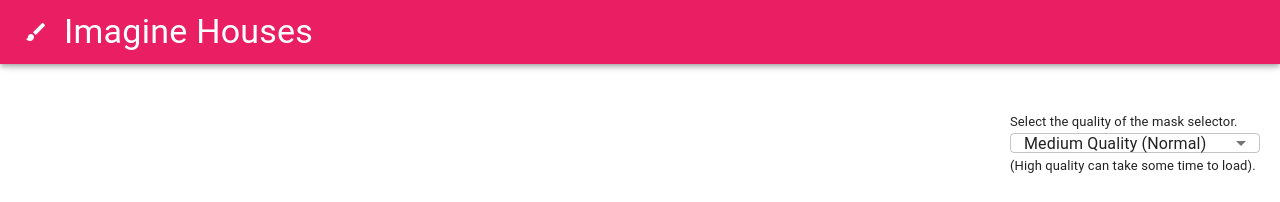
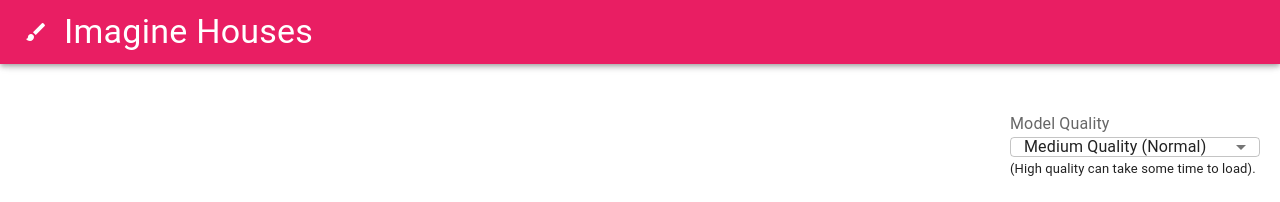
Before and after one commit to alexbondino/paint-anything, a React (Create React App) app in the folder web-page/frontend/: page / in a window 1280 px wide. Shown: the top 202 px of the page. Built offline with nearby package versions, Linux system fonts and the light colour scheme.

Commit message:
Created select in navbar

```diff
--- a/web-page/frontend/src/components/model-selector/model-selector.js
+++ b/web-page/frontend/src/components/model-selector/model-selector.js
@@ -1,8 +1,7 @@
 import React, { useState } from 'react';
-import Select from '@mui/material/Select';
-import MenuItem from '@mui/material/MenuItem';
 import Typography from '@mui/material/Typography';
 import Box from '@mui/material/Box';
+import { FormControl, InputLabel, Select, MenuItem } from '@mui/material';
 
 export function Modelselector({
     onHandleSelectModel,
@@ -14,12 +13,7 @@ export function Modelselector({
         marginRight={"20px"}
         marginBottom={"40px"}
         >
-            <Typography
-            sx={{ flexGrow: 1, fontSize: 13 }}
-            component="div"
-            >
-            Select the quality of the mask selector.
-            </Typography>
+            <InputLabel id="model-select-label">Model Quality</InputLabel>
             <Select
             onChange={onHandleSelectModel}
             defaultValue="option2"
--- a/web-page/frontend/src/components/side_nav/nav_bar.js
+++ b/web-page/frontend/src/components/side_nav/nav_bar.js
@@ -16,6 +16,8 @@ import Collapse from '@mui/material/Collapse';
 
 // list components
 import { List, ListItem, ListItemButton, ListItemIcon, ListItemText } from '@mui/material';
+import { FormControl, InputLabel, Select, MenuItem } from '@mui/material';
+
 
 // icons
 import ChevronLeftIcon from '@mui/icons-material/ChevronLeft';
@@ -236,18 +238,6 @@ export function ImageEditorDrawer({
             </ListItemButton>
           </ListItem>
         </List>
-        <Divider />
-        <List>
-          {[['Developers', <GroupsIcon />]].map((text, index) => (
-            <ListItem key={text[0]} disablePadding>
-              <ListItemButton>
-                <ListItemIcon>{text[1]}</ListItemIcon>
-                <ListItemText primary={text[0]} />
-              </ListItemButton>
-            </ListItem>
-          ))}
-        </List>
-        <Divider />
         <List>
           <ListItem disablePadding>
             <ListItemButton variant="contained" component="label">
@@ -267,6 +257,20 @@ export function ImageEditorDrawer({
             </ListItemButton>
           </ListItem>
         </List>
+        <ListItem key="model_select" disablePadding>
+          <FormControl>
+            <InputLabel id="model-select-label">Model Quality</InputLabel>
+            <Select
+              labelId="model-select-label"
+              defaultValue="option2"
+              sx={{ width: '300px', height: '50px' }}
+            >
+              <MenuItem value="option1">Low Quality (Fast)</MenuItem>
+              <MenuItem value="option2">Medium Quality (Normal)</MenuItem>
+              <MenuItem value="option3">High Quality (Slow)</MenuItem>
+            </Select>
+          </FormControl>
+        </ListItem>
       </Drawer>
     </Box>
   );
```
